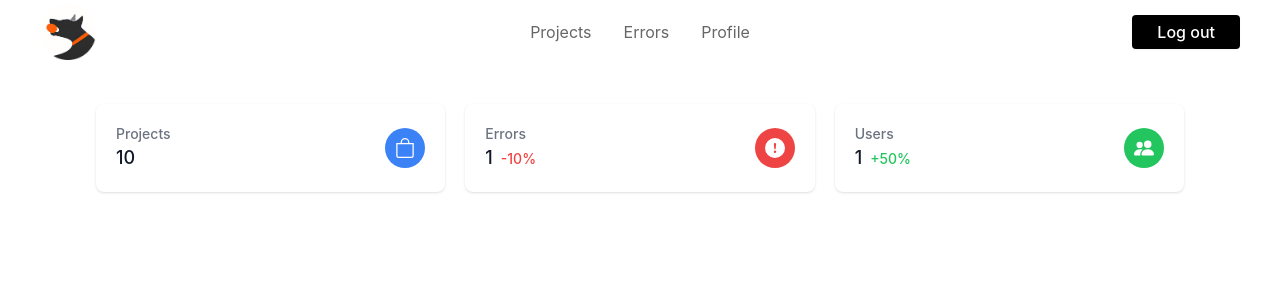
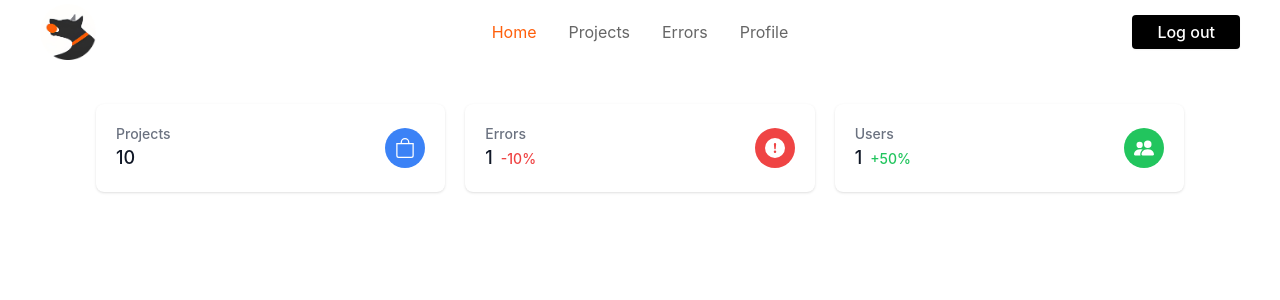
Before and after one commit to Oui-Dev/Dogger, a React (Create React App) app in the folder web-app/: page / in a window 1280 px wide. Shown: the top 300 px of the page. Built offline with nearby package versions, Linux system fonts and the light colour scheme.

Commit message:
improve navbar

```diff
--- a/web-app/src/Components/Molecules/Navbar/Navbar.jsx
+++ b/web-app/src/Components/Molecules/Navbar/Navbar.jsx
@@ -41,6 +41,7 @@ function Navbar() {
                 </div>
 
                 <div className="menu-side">
+                    <NavLink to="/" className={({ isActive }) => (isActive ? 'text-dogger-orange-500' : '')}>Home</NavLink>
                     <NavLink to="/projects" className={({ isActive }) => (isActive ? 'text-dogger-orange-500' : '')}>Projects</NavLink>
                     <NavLink to="/errors" className={({ isActive }) => (isActive ? 'text-dogger-orange-500' : '')}>Errors</NavLink>
                     <NavLink to="/profile" className={({ isActive }) => (isActive ? 'text-dogger-orange-500' : '')}>Profile</NavLink>
@@ -66,6 +67,7 @@ function Navbar() {
                 <div className="absolute top-16 -mt-px right-0 z-10 w-screen max-w-lg">
                     <div className={`overflow-hidden shadow-lg rounded-b-lg ${isOpen ? "" : "reduced"}`} id="sidebar">
                         <div className="relative grid gap-6 px-5 py-5 text-sm md:text-base">
+                            <NavLink to="/" className={({ isActive }) => (isActive ? 'text-dogger-orange-500' : '')}>Home</NavLink>
                             <NavLink to="/projects" className={({ isActive }) => (isActive ? 'text-dogger-orange-500' : '')}>Projects</NavLink>
                             <NavLink to="/errors" className={({ isActive }) => (isActive ? 'text-dogger-orange-500' : '')}>Errors</NavLink>
                             <NavLink to="/profile" className={({ isActive }) => (isActive ? 'text-dogger-orange-500' : '')}>Profile</NavLink>
--- a/web-app/src/Components/Molecules/Navbar/Navbar.scss
+++ b/web-app/src/Components/Molecules/Navbar/Navbar.scss
@@ -10,7 +10,7 @@ header {
 
         .logo-side {
             @screen lg {
-                width: 295px;
+                width: 110px;
             }
         }
 
@@ -21,7 +21,7 @@ header {
         .button-side {
             @apply flex items-center gap-3 md:gap-6 justify-end;
             @screen lg {
-                width: 295px;
+                width: 110px;
             }
 
             svg {
```
